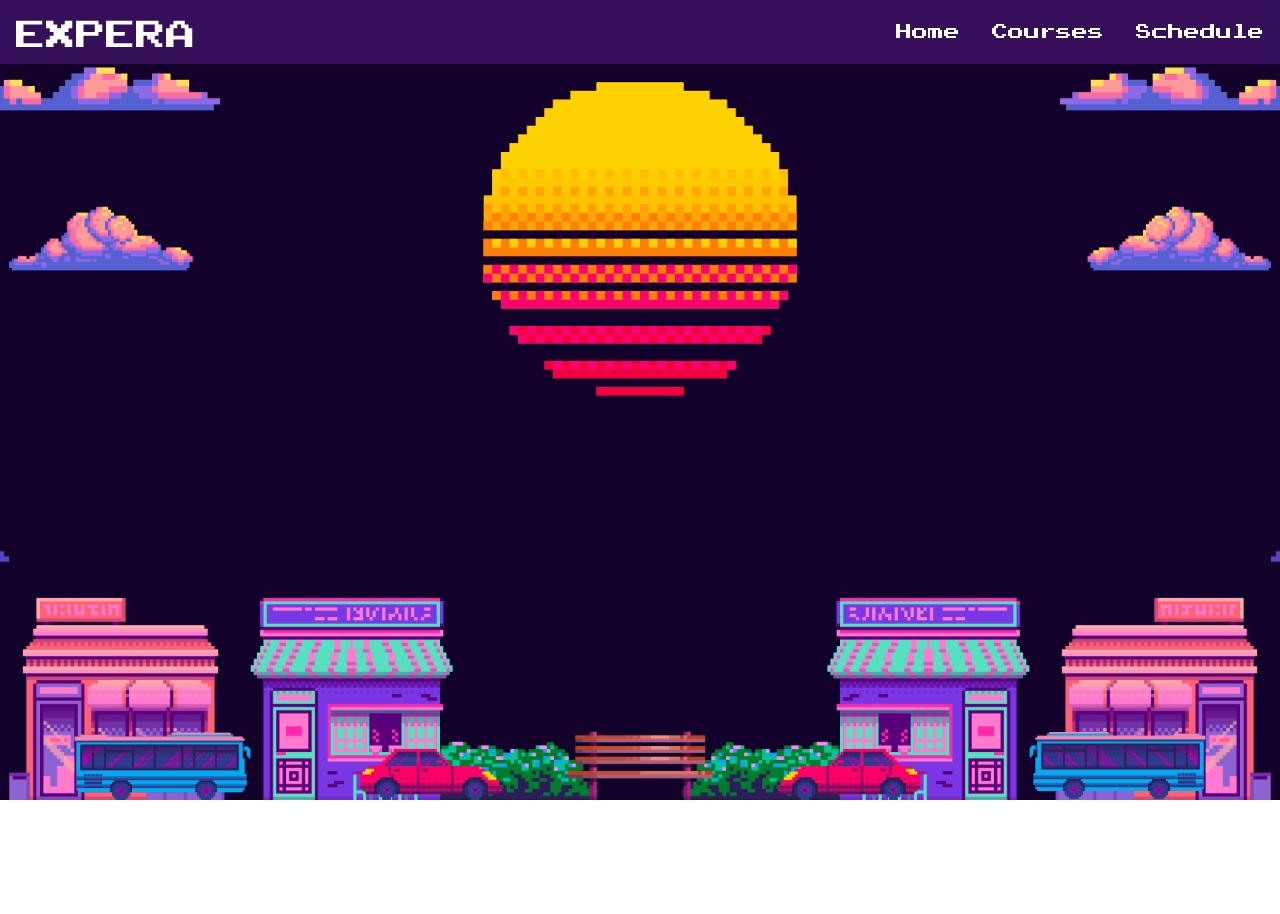
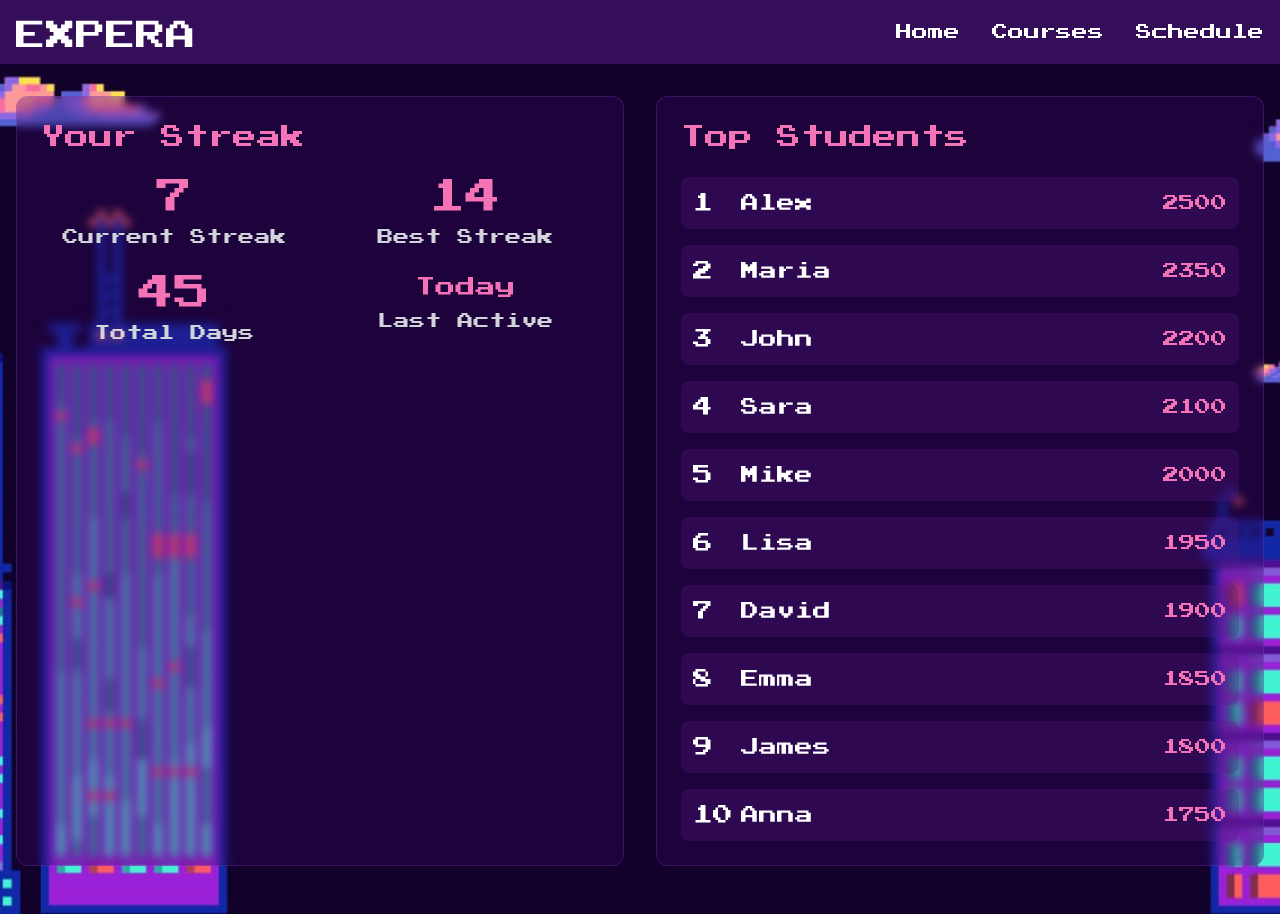
Before and after one commit to kaifonavt/hackathon, a Next.js app in the folder expera/: page /dashboard in a window 1280 px wide. Before the commit the page ends 800 px from the top, so only its background shows below. Built offline with nearby package versions, Linux system fonts and the light colour scheme.

Commit message:
profile+streaks

```diff
--- a/expera/app/dashboard/page.tsx
+++ b/expera/app/dashboard/page.tsx
@@ -1,18 +1,101 @@
-"use client";
+'use client';
 
-export default function Home() {
+interface Student {
+  name: string;
+  skillPoints: number;
+  rank: number;
+}
+
+interface StreakStats {
+  currentStreak: number;
+  bestStreak: number;
+  totalDays: number;
+  lastActive: string;
+}
+
+export default function StreakPage() {
+  const streakData: StreakStats = {
+    currentStreak: 7,
+    bestStreak: 14,
+    totalDays: 45,
+    lastActive: "Today"
+  };
+
+  const topStudents: Student[] = [
+    { name: "Alex", skillPoints: 2500, rank: 1 },
+    { name: "Maria", skillPoints: 2350, rank: 2 },
+    { name: "John", skillPoints: 2200, rank: 3 },
+    { name: "Sara", skillPoints: 2100, rank: 4 },
+    { name: "Mike", skillPoints: 2000, rank: 5 },
+    { name: "Lisa", skillPoints: 1950, rank: 6 },
+    { name: "David", skillPoints: 1900, rank: 7 },
+    { name: "Emma", skillPoints: 1850, rank: 8 },
+    { name: "James", skillPoints: 1800, rank: 9 },
+    { name: "Anna", skillPoints: 1750, rank: 10 },
+  ];
 
   return (
     <div
-      className="min-h-screen relative flex items-center"
+      className="min-h-screen w-full text-white bg-gradient-to-b from-purple-950 to-black pt-12"
       style={{
-        backgroundImage: 'url("images/main_back.png")',
+        backgroundImage: 'url("/images/profile_back.png")',
         backgroundSize: "cover",
         backgroundPosition: "center",
         backgroundRepeat: "no-repeat",
         backgroundAttachment: "fixed",
       }}
     >
+      <div className="container mx-auto px-4 py-12">
+        <div className="grid grid-cols-1 lg:grid-cols-2 gap-8">
+          <div className="backdrop-blur-sm bg-purple-950/30 rounded-xl border border-purple-500/20 p-6">
+            <h2 className="font-pixel text-2xl text-pink-400 mb-6">Your Streak</h2>
+            <div className="grid grid-cols-2 gap-6">
+              <div className="text-center">
+                <div className="font-pixel text-4xl text-pink-400 mb-2">
+                  {streakData.currentStreak}
+                </div>
+                <div className="text-gray-300">Current Streak</div>
+              </div>
+              <div className="text-center">
+                <div className="font-pixel text-4xl text-pink-400 mb-2">
+                  {streakData.bestStreak}
+                </div>
+                <div className="text-gray-300">Best Streak</div>
+              </div>
+              <div className="text-center">
+                <div className="font-pixel text-4xl text-pink-400 mb-2">
+                  {streakData.totalDays}
+                </div>
+                <div className="text-gray-300">Total Days</div>
+              </div>
+              <div className="text-center">
+                <div className="font-pixel text-xl text-pink-400 mb-2">
+                  {streakData.lastActive}
+                </div>
+                <div className="text-gray-300">Last Active</div>
+              </div>
+            </div>
+          </div>
+
+          <div className="backdrop-blur-sm bg-purple-950/30 rounded-xl border border-purple-500/20 p-6">
+            <h2 className="font-pixel text-2xl text-pink-400 mb-6">Top Students</h2>
+            <div className="space-y-4">
+              {topStudents.map((student) => (
+                <div
+                  key={student.rank}
+                  className="flex items-center justify-between p-3 rounded-lg bg-purple-900/30 hover:bg-purple-800/30 transition-colors"
+                >
+                  <div className="flex items-center gap-4">
+                    <span className="font-pixel text-xl w-8">{student.rank}</span>
+                    <span className="font-pixel text-lg">{student.name}</span>
+                  </div>
+                  <div className="font-pixel text-pink-400">{student.skillPoints}</div>
+                </div>
+              ))}
+            </div>
+          </div>
+        </div>
+      </div>
     </div>
   );
 }
--- /dev/null
+++ b/expera/app/dashboard/profile/page.tsx
@@ -0,0 +1,121 @@
+'use client';
+
+import Link from "next/link";
+import Image from "next/image";
+import { useState, useEffect } from "react";
+
+interface Course {
+  name: string;
+  description: string;
+  progress: number;
+}
+
+export default function ProfilePage() {
+  const [contributions, setContributions] = useState<number[][]>([]);
+
+  useEffect(() => {
+    setContributions(
+      Array(52).fill(0).map(() =>
+        Array(7).fill(0).map(() => Math.floor(Math.random() * 5))
+      )
+    );
+  }, []);
+
+  const repositories: Course[] = [
+    {
+      name: "metadata",
+      description: "Changing photo metadata",
+      progress: 50,
+    },
+    {
+      name: "hackathon",
+      description: "Hackathon project",
+      progress: 100,
+    },
+  ];
+
+  return (
+    <div
+      className="min-h-screen text-white w-full bg-gradient-to-b from-purple-950 to-black pt-12"
+      style={{
+        backgroundImage: 'url("/images/profile_back.png")',
+        backgroundSize: "cover",
+        backgroundPosition: "center",
+        backgroundRepeat: "no-repeat",
+        backgroundAttachment: "fixed",
+      }}
+    >
+      <div className="container mx-auto px-4 py-12">
+        <div className="flex flex-col lg:flex-row gap-8">
+          <div className="w-full lg:w-1/4">
+            <div className="backdrop-blur-sm bg-purple-950/30 rounded-xl border border-purple-500/20 p-4">
+              <Image
+                src="/api/placeholder/256/256"
+                alt="Profile"
+                width={256}
+                height={256}
+                className="rounded-full mb-4"
+              />
+              <h1 className="font-pixel text-2xl text-pink-400 mb-2">Username</h1>
+              <p className="font-pixel text-gray-300 text-sm mb-4">Bio goes here</p>
+            </div>
+          </div>
+
+          <div className="w-full lg:w-3/4">
+          <h2 className="font-pixel text-xl mb-4">Contributions</h2>
+            <div className="backdrop-blur-sm bg-purple-950/30 p-6 rounded-xl border border-purple-500/20 mb-8">
+              <div className="w-full overflow-x-auto">
+                <div className="inline-grid grid-flow-col gap-1 min-w-full pb-4">
+                  {contributions.map((week, weekIndex) => (
+                    <div key={weekIndex} className="grid grid-rows-7 gap-1">
+                      {week.map((count, dayIndex) => (
+                        <div
+                          key={`${weekIndex}-${dayIndex}`}
+                          className={`w-3 h-3 rounded-sm ${
+                            count === 0 ? "bg-purple-950/50" :
+                            count === 1 ? "bg-pink-900" :
+                            count === 2 ? "bg-pink-800" :
+                            count === 3 ? "bg-pink-700" :
+                            "bg-pink-600"
+                          }`}
+                        />
+                      ))}
+                    </div>
+                  ))}
+                </div>
+              </div>
+            </div>
+            <h2 className="font-pixel text-xl mb-4">Courses</h2>
+            <div className="space-y-4">
+              {repositories.map((repo) => (
+                <div
+                  key={repo.name}
+                  className="backdrop-blur-sm bg-purple-950/30 rounded-xl border border-purple-500/20 p-6"
+                >
+                  <div className="flex justify-between items-start mb-4">
+                    <Link
+                      href={`/repo/${repo.name}`}
+                      className="font-pixel text-pink-400 hover:underline"
+                    >
+                      {repo.name}
+                    </Link>
+                    <span className="text-xs text-gray-400 px-2 py-1 rounded-full border border-gray-700">
+                      Public
+                    </span>
+                  </div>
+                  <p className="text-gray-300 mb-4">{repo.description}</p>
+                  <div className="w-full bg-gray-700 rounded-full h-2.5">
+                    <div
+                      className="bg-pink-500 h-2.5 rounded-full transition-all duration-300"
+                      style={{ width: `${repo.progress}%` }}
+                    />
+                  </div>
+                </div>
+              ))}
+            </div>
+          </div>
+        </div>
+      </div>
+    </div>
+  );
+}
--- a/expera/app/layout.tsx
+++ b/expera/app/layout.tsx
@@ -3,8 +3,8 @@ import Navigation from '@/components/navigation'
 import './globals.css'
 
 export const metadata = {
-  title: 'Expera - Gaming Store',
-  description: 'Your one-stop gaming store',
+  title: 'Expera',
+  description: 'Future of robotics',
 }
 
 export default function RootLayout({
```
Also changed, not shown: expera/public/images/profile_back.png (added).
